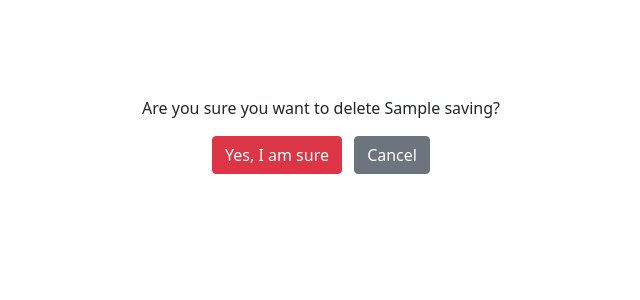
After one commit to jmanager25/ExpenseTrack, a Django app: page /savings/delete/1/ in a window 1280 px wide. The commit adds this page. Shown: the top 300 px of the page, without its empty margins (319-959 px from the left). Run offline with Django 3.2, Linux system fonts and the light colour scheme; tables that the repository leaves empty hold one stand-in row (values such as "Sample post"); some libraries are stand-ins or nearby versions.

Commit message:
Add functionality to delete saving goals

```diff
--- a/savings/urls.py
+++ b/savings/urls.py
@@ -6,4 +6,6 @@ urlpatterns = [
     path('add/', views.SavingsCreateView.as_view(), name='add_savings'),
     path('edit/<int:pk>/', views.SavingsUpdateView.as_view(),
          name='edit_savings'),
+    path('delete/<int:pk>/', views.SavingsDeleteView.as_view(),
+         name='delete_savings')
 ]
--- a/savings/views.py
+++ b/savings/views.py
@@ -1,5 +1,5 @@
 from django.shortcuts import render
-from django.views.generic.edit import CreateView, UpdateView
+from django.views.generic.edit import CreateView, UpdateView, DeleteView
 from expensetracker.models import Savings
 from django.urls import reverse_lazy
 from django.contrib import messages
@@ -57,3 +57,18 @@ class SavingsUpdateView(UpdateView):
         form.instance.user = self.request.user
         messages.success(self.request, 'Sanving goal updated successfully!')
         return super().form_valid(form)
+
+
+class SavingsDeleteView(DeleteView):
+    """
+    View that allows users to Delete existing Saving goals.
+    """
+    model = Savings
+    template_name = "delete_savings.html"
+    success_url = reverse_lazy('savings')
+    success_message = "Saving goal deleted susccesfully"
+
+    def delete(self, request, *args, **kwargs):
+        messages.success(self.request, self.success_message)
+        return super(SavingsDeleteView,
+                     self).delete(request, *args, **kwargs)
--- /dev/null
+++ b/templates/delete_savings.html
@@ -0,0 +1,15 @@
+{% extends "form_base.html" %}
+
+{% block content %}
+<main class="m-5">
+    <form method="post" class="mt-5">
+        {% csrf_token %}
+        <p class="text-center">Are you sure you want to delete {{ savings.name }}?</p>
+        {{ form }}
+        <div class="text-center">
+            <input class="btn btn-danger" type="submit" value="Yes, I am sure">
+            <a class="btn btn-secondary ms-2" href="{% url 'savings'%}">Cancel</a>
+        </div>
+    </form>
+</main>
+{% endblock %}
--- a/templates/savings.html
+++ b/templates/savings.html
@@ -30,7 +30,7 @@
                     <td>{{ saving_goal.target_date }}</td>
                     <td>{{ saving_goal.progress }}</td>
                     <td><a href="{% url 'edit_savings' pk=saving_goal.id %}" class="btn btn-sm btn-secondary">Edit</a>
-                        <a href="#" class="btn btn-sm btn-danger">Delete</a>
+                        <a href="{% url 'delete_savings' pk=saving_goal.id %}" class="btn btn-sm btn-danger">Delete</a>
                     </td>
                 </tr>
                 {% empty %}
```
